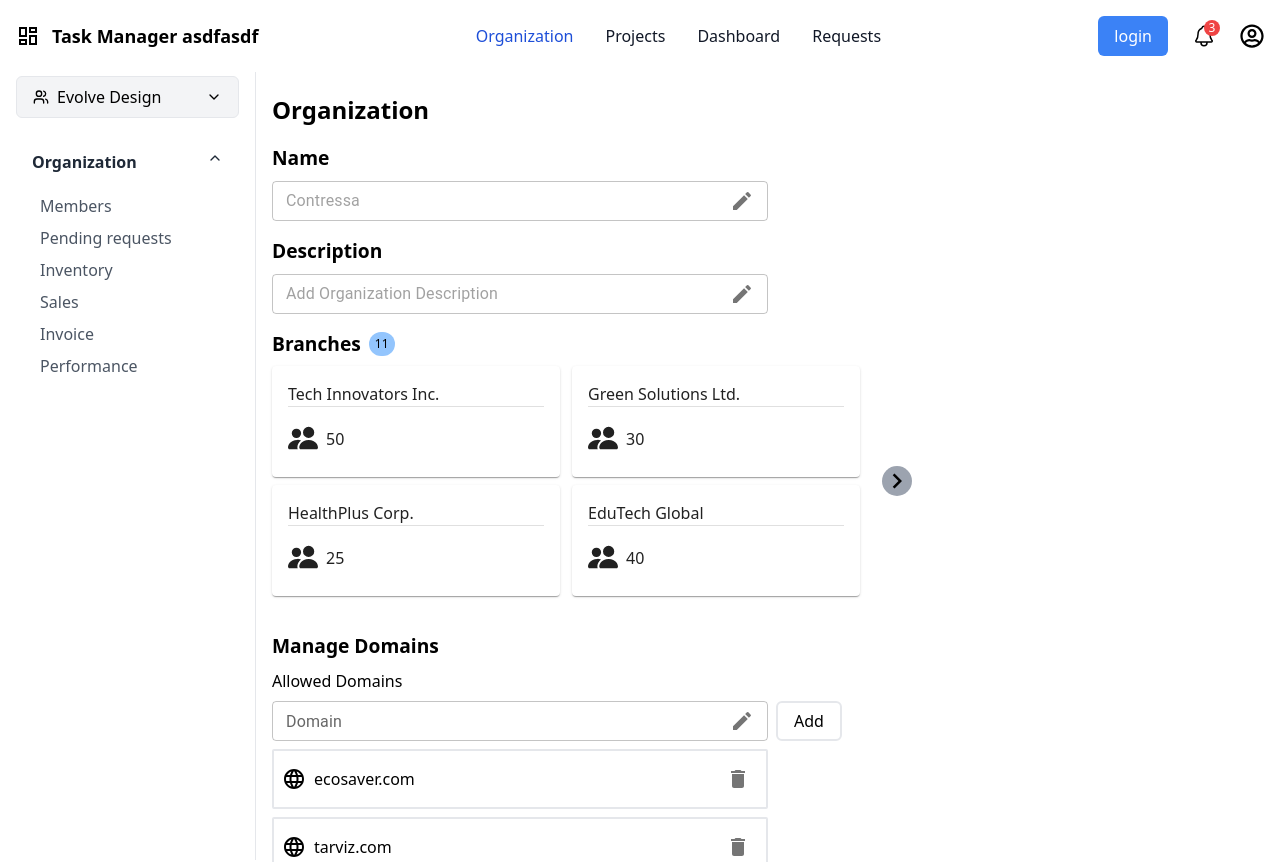
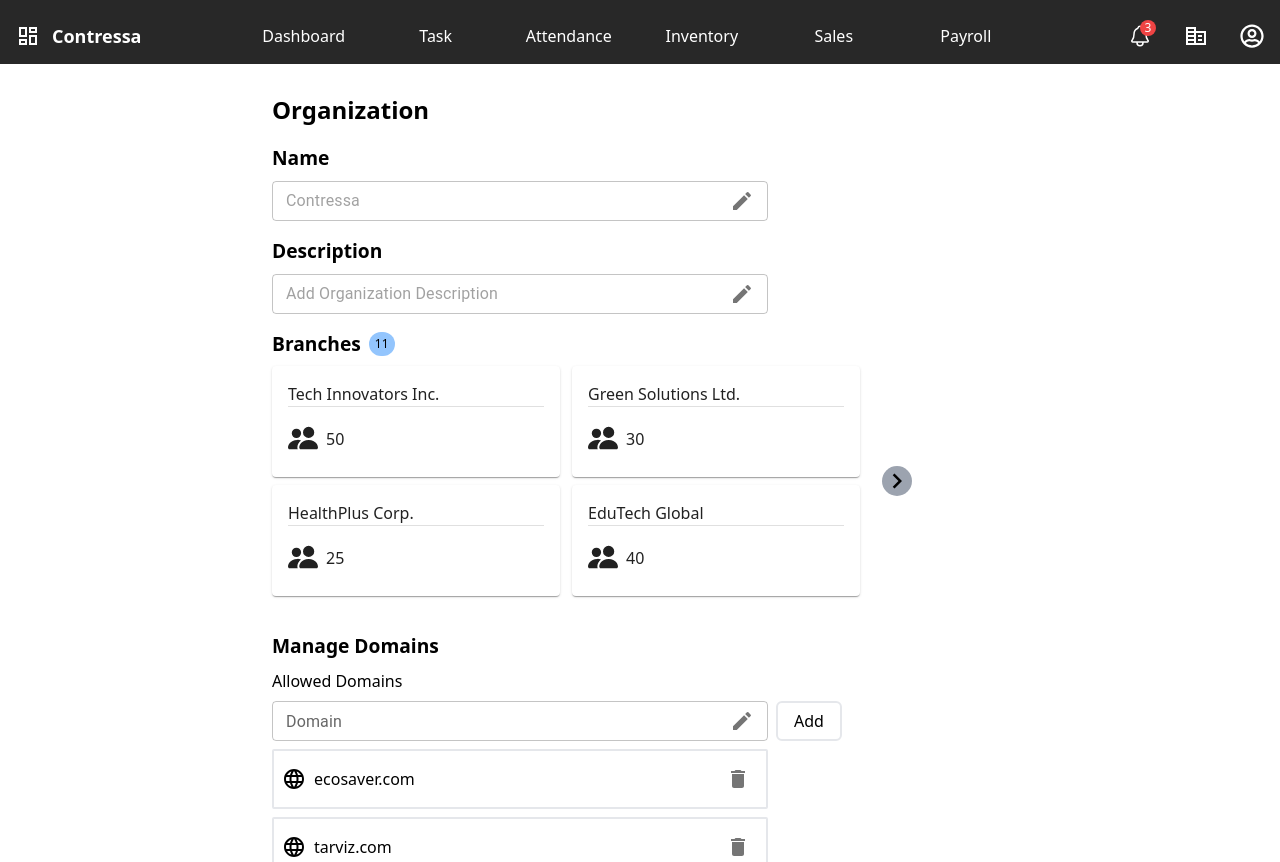
Before and after one commit to tarviz-digimart/contressa, a Next.js app in the folder contressa-fe/: page /organization in a window 1280 px wide. Shown: the top 862 px of the page. Built offline with nearby package versions, Linux system fonts and the light colour scheme.

Commit message:
Side bar and navarbar remodal

```diff
--- a/contressa-fe/src/components/level-3/Navbar.jsx
+++ b/contressa-fe/src/components/level-3/Navbar.jsx
@@ -1,5 +1,4 @@
 'use client';
-// Navbar component
 import { useRouter, usePathname } from 'next/navigation';
 import { useState, useRef, useEffect } from 'react';
 import { MdOutlineDashboard } from 'react-icons/md';
@@ -7,6 +6,8 @@ import { IoNotificationsOutline } from 'react-icons/io5';
 import { FaRegUserCircle } from 'react-icons/fa';
 import ProfilePopup from '../level-2/ProfilePopup';
 import LoginLogoutPopup from './LoginLogoutPopup';
+import CorporateFareIcon from '@mui/icons-material/CorporateFare';
+import { IconButton } from '@mui/material';
 
 function Navbar() {
   const pathname = usePathname();
@@ -44,36 +45,37 @@ function Navbar() {
       document.removeEventListener('mousedown', handleClickOutside);
     };
   }, []);
-  console.log('ROOT', isRoot);
-  if (isRoot) {
-    return <></>;
-  }
+  console.log('isProfileOpen:', isProfileOpen);
+
   return (
-    <nav className="bg-white fixed top-0 z-10  border-gray-200 dark:bg-gray-900 w-full">
+    <div className="bg-[#282828] fixed top-0 h-[4rem] z-10 border-gray-200 dark:bg-gray-900 w-full">
       <div className="flex flex-wrap items-center justify-between mx-auto p-4">
         {/* Left Side */}
         <div
           className="flex items-center space-x-3 cursor-pointer"
           onClick={() => router.push('/')}
         >
-          <MdOutlineDashboard size={24} />
-          <p className="text-lg font-semibold">Task Manager asdfasdf</p>
+          <MdOutlineDashboard className="text-white" size={24} />
+          <p className="text-lg font-semibold text-white">Contressa</p>
         </div>
-
+        {!isRoot && (
+          <>
             {/* Right Side - Navigation Links */}
             <div className="hidden md:flex items-center space-x-8">
               {[
-            { name: 'Organization', path: '/organization' },
-            { name: 'Projects', path: '/projects' },
-            { name: 'Dashboard', path: '' },
-            { name: 'Requests', path: '/requests' },
+                { name: 'Dashboard', path: '/dashboard' },
+                { name: 'Task', path: '/task' },
+                { name: 'Attendance', path: '/attendance' },
+                { name: 'Inventory', path: 'inventory' },
+                { name: 'Sales', path: '/sales' },
+                { name: 'Payroll', path: '/payroll' },
               ].map((item) => (
                 <p
                   key={item.path}
-              className={`cursor-pointer ${
+                  className={`cursor-pointer p-2 rounded-full min-w-[100px] text-center transition-all duration-300 ${
                     pathname === item.path
-                  ? 'text-blue-700 font-medium'
-                  : 'text-gray-900 hover:text-blue-700'
+                      ? 'text-black font-medium bg-white'
+                      : 'text-white hover:text-slate-200'
                   }`}
                   onClick={() => router.push(item.path)}
                 >
@@ -81,25 +83,25 @@ function Navbar() {
                 </p>
               ))}
             </div>
-
+          </>
+        )}
+        {!isRoot && (
           <div className="flex items-center space-x-6 relative">
-          <button
-            onClick={() => setLoginOpen(true)}
-            className="bg-blue-500 hover:bg-blue-600 text-white px-4 py-2 rounded-md"
-          >
-            login
-          </button>
-          {/* Notification Icon */}
             <div className="relative cursor-pointer" onClick={() => setNotifOpen(!isNotifOpen)}>
-            <IoNotificationsOutline size={24} />
+              <IoNotificationsOutline className="text-white" size={24} />
               <span className="absolute -top-1 -right-1 bg-red-500 text-white text-xs rounded-full w-4 h-4 flex items-center justify-center">
                 3
               </span>
             </div>
-
+            <IconButton>
+              <CorporateFareIcon
+                style={{ color: 'white' }}
+                onClick={() => router.push('/organization')}
+              />
+            </IconButton>
             {/* Profile Icon */}
-          <div className="cursor-pointer" onClick={() => setProfileOpen(!isProfileOpen)}>
-            <FaRegUserCircle size={24} />
+            <div className="cursor-pointer" onClick={() => setProfileOpen((prev) => !prev)}>
+              <FaRegUserCircle className="text-white" size={24} />
             </div>
 
             {/* Profile Popup */}
@@ -113,8 +115,9 @@ function Navbar() {
               Login={Login}
             />
           </div>
+        )}
       </div>
-    </nav>
+    </div>
   );
 }
 
--- a/contressa-fe/src/components/level-3/SideBar.jsx
+++ b/contressa-fe/src/components/level-3/SideBar.jsx
@@ -1,43 +1,66 @@
 'use client';
 
-import { useState } from 'react';
-import { ChevronDown, Users } from 'lucide-react';
 import Link from 'next/link';
+import { usePathname } from 'next/navigation';
+import LabelIcon from '@mui/icons-material/Label';
+import CategoryIcon from '@mui/icons-material/Category';
 
-export default function Sidebar({ menuItems }) {
-  const [isOpen, setIsOpen] = useState(true);
+// Define menu items for different paths
+const menuConfig = {
+  '/inventory': [
+    { name: 'Members', route: '/members' },
+    { name: 'Pending requests', route: '/pending-requests' },
+    { name: 'Inventory', route: '/inventory' },
+    { name: 'Sales', route: '/sales' },
+    { name: 'Invoice', route: '/invoice' },
+    { name: 'Performance', route: '/performance' },
+  ],
+  '/sales': [
+    { name: 'Leads', route: '/sales/leads' },
+    { name: 'Customers', route: '/customers' },
+    { name: 'Quotes', route: '/quotes' },
+    { name: 'Sales Orders', route: '/sales-orders' },
+    { name: 'Sales Invoices', route: '/sales-invoices' },
+    { name: 'Returns', route: '/returns' },
+    { name: 'Discounts & Offers', route: '/discounts-offers' },
+    { name: 'Payments Received', route: '/payments-received' },
+    { name: 'Meetings', route: '/meetings' },
+    { name: 'Tickets', route: '/tickets' },
+    { name: 'Forms', route: '/forms' },
+  ],
+  '/reports': [
+    { name: 'Sales Report', route: '/reports/sales' },
+    { name: 'Inventory Report', route: '/reports/inventory' },
+    { name: 'Performance Report', route: '/reports/performance' },
+  ],
+  '/settings': [
+    { name: 'Profile', route: '/settings/profile' },
+    { name: 'Security', route: '/settings/security' },
+    { name: 'Notifications', route: '/settings/notifications' },
+  ],
+};
+
+export default function Sidebar() {
+  const path = usePathname();
+
+  // Find the menu that matches the current path
+  const menuItems = Object.keys(menuConfig).find((key) => path.startsWith(key))
+    ? menuConfig[Object.keys(menuConfig).find((key) => path.startsWith(key))]
+    : [];
+
+  if (menuItems.length === 0) return null; // Hide sidebar if no menu items exist for the path
 
   return (
-    <aside className="w-64 bg-white border-r min-h-screen p-4 fixed left-0">
-      {/* Dropdown Selector */}
-      <div className="relative w-full">
-        <button className="w-full flex items-center justify-between px-4 py-2 border rounded-md bg-gray-100">
-          <span className="flex items-center gap-2">
-            <Users className="w-4 h-4" /> Evolve Design
-          </span>
-          <ChevronDown className="w-4 h-4" />
-        </button>
-      </div>
-
-      {/* Collapsible Menu */}
+    <div className="w-[20rem] bg-white border-r min-h-screen p-4">
       <div className="mt-6">
-        <button
-          onClick={() => setIsOpen(!isOpen)}
-          className="flex justify-between w-full px-4 py-2 text-gray-800 font-semibold hover:bg-gray-100 rounded-md"
-        >
-          Organization
-          <ChevronDown className={`w-4 h-4 transform ${isOpen ? 'rotate-180' : ''}`} />
-        </button>
-        {isOpen && (
         <ul className="pl-6 mt-2 text-gray-600">
           {menuItems.map((item, index) => (
             <li key={index} className="py-1 hover:text-gray-900 cursor-pointer">
-                <Link href={item.route}>{item.name}</Link>
+              {item.icon} <Link href={item.route}>{item.name}</Link>
             </li>
           ))}
         </ul>
-        )}
       </div>
-    </aside>
+    </div>
   );
 }
```
Lines whose indentation alone changed are shown as unchanged.
